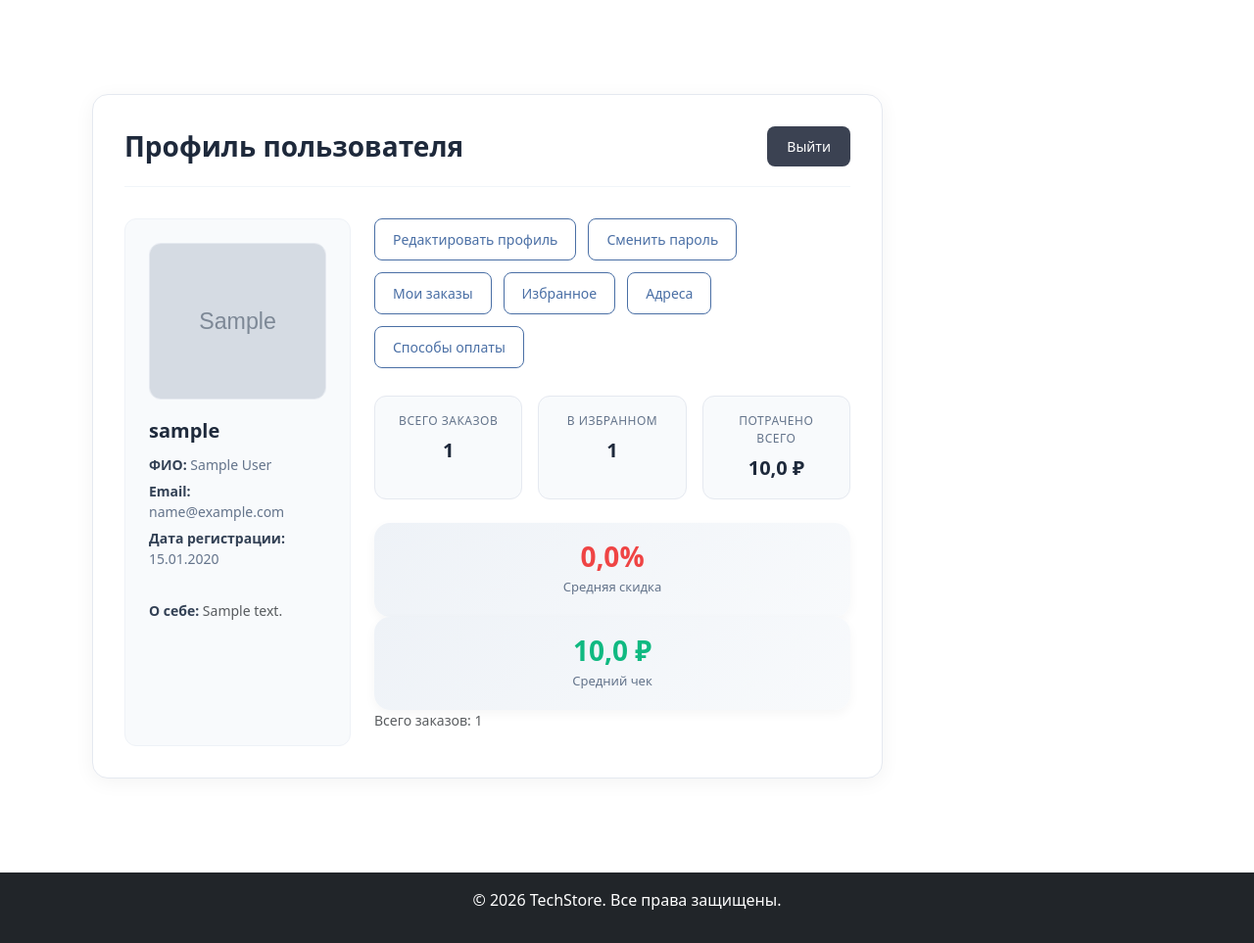
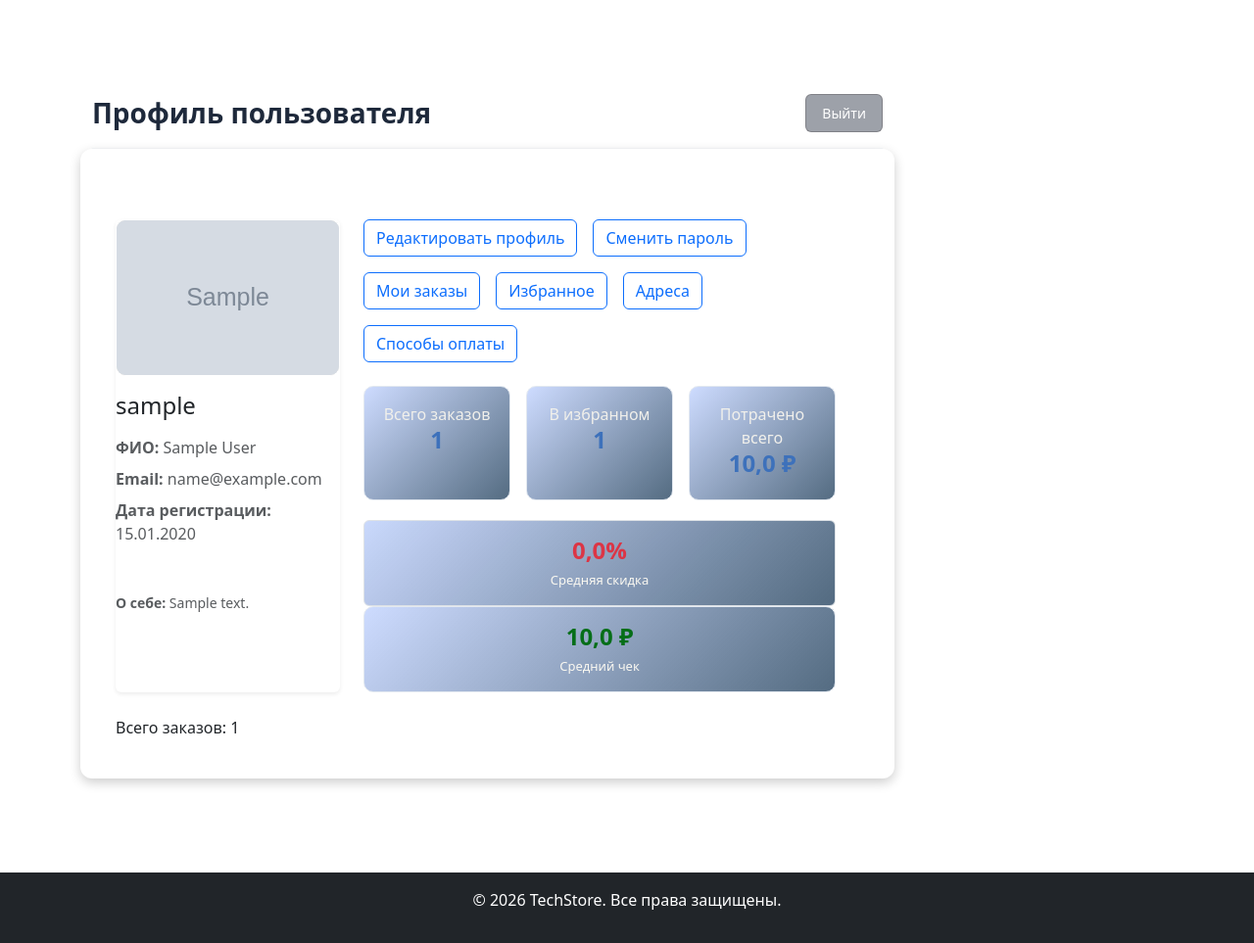
Before and after one commit to Walchonok2013-hub/techstore, a Django app: page /accounts/profile/ in a window 1280 px wide. Shown: the part 56-1019 px from the top of the page at 98% size. Run offline with Django 5.2, Linux system fonts and the light colour scheme; a user stored in the database is signed in; tables that the repository leaves empty hold one stand-in row (values such as "Sample post"); grey boxes marked "Sample" are stand-in pictures.

Commit message:
First commit

```diff
--- a/accounts/templates/accounts/profile.html
+++ b/accounts/templates/accounts/profile.html
@@ -1,32 +1,32 @@
-
 {% extends 'base.html' %}
 {% load static %}
 
 {% block title %}Мой профиль — Магазин товаров{% endblock %}
 
+
 {% block extra_css %}
+
 <style>
-    /* --- Глобальные настройки профиля --- */
+    /* Базовые настройки и типографика */
     .profile-container {
         background: #ffffff;
-        border-radius: 16px;
-        box-shadow: 0 4px 20px rgba(0, 0, 0, 0.05);
-        padding: 32px;
-        margin-top: 24px;
-        border: 1px solid #e5e9f0;
+        border-radius: 12px;
+        box-shadow: 0 4px 12px rgba(0, 0, 0, 0.2);
+        padding: 24px;
+        margin-top: 20px;
     }
 
-    /* --- Шапка профиля (Заголовок + Кнопка) --- */
-    .profile-header {
+    /* Верхняя панель: заголовок и кнопка «Выйти» */
+    .header {
         display: flex;
         justify-content: space-between;
         align-items: center;
-        margin-bottom: 32px;
-        padding-bottom: 20px;
-        border-bottom: 1px solid #f1f5f9;
+        margin-bottom: 24px;
+        padding-bottom: 16px;
+        border-bottom: 1px solid #f8fafc;
     }
 
-    .profile-header h1 {
+    .header h1 {
         font-size: 28px;
         font-weight: 700;
         color: #1e293b;
@@ -34,182 +34,157 @@
         line-height: 1.2;
     }
 
-    .btn-logout {
+    .logout-btn {
         text-decoration: none;
         color: #ffffff;
-        background-color: #3b4252;
+        background-color: #363e4e7c;
         font-size: 14px;
         font-weight: 500;
-        padding: 10px 20px;
-        border-radius: 8px;
+        padding: 8px 16px;
+        border-radius: 6px;
         transition: all 0.2s ease;
-        border: none;
-        cursor: pointer;
+        border: 1px solid #5b5a5e70;
+
     }
 
-    .btn-logout:hover {
-        background-color: #2e3440;
-        box-shadow: 0 4px 12px rgba(59, 66, 82, 0.3);
+    .logout-btn:hover {
+        color: #eef2f7;
+        background-color: #db3434;
     }
 
-    /* --- Левая колонка (Аватар и инфо) --- */
-    .profile-info-card {
-        background: #f8fafc;
-        border-radius: 12px;
-        padding: 24px;
-        height: 100%;
-        border: 1px solid #eef2f7;
-    }
-
-    .avatar-wrapper {
+    /* Карточка с аватаром и данными пользователя */
+    .avatar-container {
         width: 100%;
         height: 160px;
-        background-color: #ffffff;
-        border-radius: 12px;
+        background-color: #e4e3e1;
+        border-radius: 10px;
         display: flex;
         align-items: center;
         justify-content: center;
         overflow: hidden;
-        margin-bottom: 20px;
-        border: 1px solid #e5e9f0;
-        box-shadow: inset 0 2px 4px rgba(0,0,0,0.03);
+        margin-bottom: 16px;
+        border: 1px solid #ffffff;
     }
 
-    .avatar-wrapper img {
+    .avatar {
         width: 100%;
         height: 100%;
         object-fit: cover;
         display: block;
     }
 
-    .profile-details h2 {
-        font-size: 20px;
+    .profile-info h2 {
+        font-size: 22px;
         font-weight: 600;
         color: #1e293b;
         margin-bottom: 12px;
     }
 
-    .profile-details p {
+    .profile-info p {
         font-size: 14px;
         color: #64748b;
         line-height: 1.5;
-        margin: 6px 0;
+        margin: 4px 0;
     }
 
-    .profile-details strong {
-        color: #334155;
-    }
+    /* Панель кнопок действий */
+    .action-buttons {
 
-    /* --- Правая колонка (Меню и Статистика) --- */
-
-    /* Меню действий */
-    .action-menu {
         display: flex;
         flex-wrap: wrap;
-        gap: 12px;
-        margin-bottom: 28px;
-    }
-
-    .btn-profile-action {
-        color: #4a6fa5;
-        border-color: #4a6fa5;
-        background-color: transparent;
-        font-weight: 500;
-        border-radius: 8px;
-        padding: 10px 18px;
-        font-size: 14px;
-        transition: all 0.2s ease;
-        border: 1px solid #4a6fa5;
-        text-decoration: none;
-        display: inline-block;
-    }
-
-    .btn-profile-action:hover {
-        background-color: #eef2f7;
-        color: #2b4d7a;
-        border-color: #2b4d7a;
-    }
-
-    /* Сетка статистики */
-    .stats-grid {
-        display: grid;
-        grid-template-columns: repeat(auto-fit, minmax(130px, 1fr));
-        gap: 16px;
+        gap: 10px;
         margin-bottom: 24px;
     }
 
-    /* Обычная карточка статистики */
-    .stat-card {
-        background-color: #f8fafc;
-        padding: 16px;
-        border-radius: 12px;
-        text-align: center;
-        border: 1px solid #e5e9f0;
-        transition: transform 0.2s ease, box-shadow 0.2s ease;
+    .action-buttons .btn {
+        border-radius: 8px;
+        font-size: 14px;
+        font-weight: 500;
+        padding: 10px 16px;
+        border: 1px solid #cbd5e1;
+        color: #334155;
+        background-color: #6695bb;
+        transition: all 0.2s ease;
     }
 
-    .stat-card:hover {
-        transform: translateY(-2px);
-        box-shadow: 0 4px 12px rgba(0, 0, 0, 0.05);
+
+    .action-buttons .btn:hover {
+        border-color: #3b82f6;
+        color: #5774a3;
+        background-color: #eff6ff;
     }
 
-    .stat-card .label {
-        display: block;
-        font-size: 12px;
-        color: #64748b;
-        margin-bottom: 6px;
-        font-weight: 500;
-        text-transform: uppercase;
-        letter-spacing: 0.5px;
+    /* Статистика: сетка карточек */
+    .stats {
+        display: grid;
+        grid-template-columns: repeat(auto-fit, minmax(140px, 1fr));
+        gap: 16px;
+        margin-bottom: 20px;
     }
 
-    .stat-card .value {
-        display: block;
-        font-size: 20px;
+    .stat-card {
+        background: linear-gradient(135deg, #8fafff71 0%, #435d75e8 100%);
+        color:  #f1f0eb;
+        padding: 16px;
+        border-radius: 10px;
+        text-align: center;
+        border: 1px solid #e2e8f0;
+    }
+    .stat-card h2 {
+        font-size: 24px;
         font-weight: 700;
-        color: #1e293b;
+        color:  #3d71bb ;
+        margin: 0 0 6px 0;
+    }
+    .stat-card h3 {
+        font-size: 24px;
+        font-weight: 700;
+        color: #066e18;
+        margin: 0 0 6px 0;
     }
 
-    /* Акцентные карточки (Скидка и Средний чек) */
-    .stat-card-accent {
-        background: linear-gradient(135deg, #eef2f7 0%, #f8fafc 100%);
-        border: none;
-        padding: 20px;
-        border-radius: 16px;
-        text-align: center;
-        box-shadow: 0 4px 12px rgba(0, 0, 0, 0.04);
-        grid-column: 1 / -1; /* Растягиваем на всю ширину сетки */
+    .stat-card p {
+        font-size: 13px;
+        color: #faf8f1;
+        margin: 0;
     }
 
-    .stat-card-accent h3 {
-        margin: 0 0 8px 0;
-        font-size: 28px;
-        font-weight: 700;
-        line-height: 1;
+    /* Блок средней скидки (выделенный) */
+    .discount-block {
+        background: #ffffff;
+        padding: 16px;
+        border-radius: 10px;
+        text-align: center;
+        border: 1px solid #e2e8f0;
+        box-shadow: inset 0 1px 3px rgba(0, 0, 0, 0.05);
     }
 
-    .stat-card-accent p {
-        margin: 0;
+    .discount-block h3 {
+        font-size: 24px;
+        font-weight: 700;
+        color: #d34e4e;
+        margin: 0 0 6px 0;
+    }
+
+    .discount-block p {
         font-size: 13px;
         color: #64748b;
+        margin: 0;
     }
 
-    /* Цвет для скидки (красный акцент) */
-    .stat-card-accent.discount-card h3 { color: #ef4444; }
+/* Список заказов: сброс стилей списка */
 
-    /* Цвет для среднего чека (зеленый акцент) */
-    .stat-card-accent.check-card h3 { color: #10b981; }
-
-    /* --- Список заказов --- */
+/* Сброс стилей списка */
 .orders-list {
     list-style: none;
     padding: 0;
     margin: 0;
 }
 
+
 .order-item {
     background: #ffffff;
-        border: 1px solid #e5e9f0;
+    border: 1px solid #e2e8f0;
     border-radius: 12px;
     padding: 16px 20px;
     margin-bottom: 12px;
@@ -301,86 +276,103 @@
 
 {% block content %}
 <div class="container my-5">
-    <div class="profile-container">
+    <!-- Верхняя панель -->
+    <div class="header">
+        <h1>Профиль пользователя</h1>
+        <a href="{% url 'accounts:logout' %}" class="logout-btn">Выйти</a>
+    </div>
 
-        <!-- Верхняя панель -->
-        <div class="profile-header">
-            <h1>Профиль пользователя</h1>
-            <a href="{% url 'accounts:logout' %}" class="btn-logout">Выйти</a>
-        </div>
+    <!-- Основной контейнер -->
+    <div class="row g-4 profile-container">
+
+
 
         <div class="row g-4">
 
-            <!-- Левая колонка: аватар и данные -->
+<!-- Левая колонка: аватар и базовые данные -->
 <div class="col-12 col-md-4">
-                <div class="profile-info-card">
-                    <div class="avatar-wrapper">
+    <div class="card border-0 shadow-sm h-100">
+        <!-- Блок аватара: исправлено на user.profile.avatar -->
+        <div class="avatar-container">
             {% if user.profile.avatar %}
-                            <img src="{{ user.profile.avatar.url }}" alt="Аватар пользователя">
+                <img src="{{ user.profile.avatar.url }}" alt="Аватар пользователя" class="avatar">
             {% else %}
-                            <img src="/media/avatars/default-avatar.png" alt="Фото">
+                <!-- Убедись, что этот файл реально лежит в media/avatars/ -->
+                <img src="/media/avatars/default-avatar.png" alt="Фото" class="avatar">
             {% endif %}
         </div>
 
-                    <div class="profile-details">
-                        <h2>{{ user.username }}</h2>
+        <!-- Данные: добавлены first_name и last_name -->
+        <h2 class="h4 mb-3">{{ user.username }}</h2>
 
         {% if user.first_name or user.last_name %}
-                            <p><strong>ФИО:</strong> {{ user.first_name }} {{ user.last_name }}</p>
+            <p class="text-muted mb-2"><strong>ФИО:</strong> {{ user.first_name }} {{ user.last_name }}</p>
         {% endif %}
 
-                        <p><strong>Email:</strong> {{ user.email }}</p>
-                        <p><strong>Дата регистрации:</strong> {{ user.date_joined|date:"d.m.Y" }}</p>
+        <p class="text-muted mb-2"><strong>Email:</strong> {{ user.email }}</p>
+        <p class="text-muted"><strong>Дата регистрации:</strong> {{ user.date_joined|date:"d.m.Y" }}</p>
 
+        <!-- Опционально: вывод "О себе" из профиля -->
         {% if user.profile.bio %}
-                            <hr class="my-3 border-top-0 border-bottom-1 border-gray-200">
+            <hr class="my-3 border-top-0">
             <p class="small text-muted"><strong>О себе:</strong> {{ user.profile.bio }}</p>
         {% endif %}
     </div>
 </div>
-            </div>
+
 
     <!-- Правая колонка: меню, статистика, заказы -->
     <div class="col-12 col-md-8">
         <!-- Меню действий -->
-                <div class="action-menu">
-                    <a href="{% url 'accounts:edit_profile' %}" class="btn-profile-action">Редактировать профиль</a>
-                    <a href="{% url 'accounts:change_password' %}" class="btn-profile-action">Сменить пароль</a>
-                    <a href="{% url 'orders:my_orders' %}" class="btn-profile-action">Мои заказы</a>
-                    <a href="{% url 'accounts:favorites' %}" class="btn-profile-action">Избранное</a>
-                    <a href="{% url 'accounts:profile_addresses' %}" class="btn-profile-action">Адреса</a>
-                    <a href="{% url 'accounts:payment_methods' %}" class="btn-profile-action">Способы оплаты</a>
+        <div class="d-flex flex-wrap gap-3 mb-4">
+            <a href="{% url 'accounts:edit_profile' %}" class="btn btn-outline-primary">Редактировать профиль</a>
+            <a href="{% url 'accounts:change_password' %}" class="btn btn-outline-primary">Сменить пароль</a>
+            <a href="{% url 'orders:my_orders' %}" class="btn btn-outline-primary">Мои заказы</a>
+            <a href="{% url 'accounts:favorites' %}" class="btn btn-outline-primary">Избранное</a>
+
+            <a href="{% url 'accounts:profile_addresses' %}" class="btn btn-outline-primary">Адреса</a>
+            <a href="{% url 'accounts:payment_methods' %}" class="btn btn-outline-primary">Способы оплаты</a>
         </div>
 
+
        <!-- Статистика -->
-                <div class="stats-grid">
+<div class="stats">
     <div class="stat-card">
         <span class="label">Всего заказов</span>
-                        <span class="value">{{ orders_count }}</span>
+        <span class="value"><h2>{{ orders_count }}</h2></span>
     </div>
+
     <div class="stat-card">
         <span class="label">В избранном</span>
-                        <span class="value">{{ favorites_count }}</span>
+        <span class="value"><h2>{{ favorites_count }}</h2></span>
     </div>
+
     <div class="stat-card">
         <span class="label">Потрачено всего</span>
-                        <span class="value">{{ total_spent|floatformat:1 }} ₽</span>
+        <span class="value"><h2>{{ total_spent|floatformat:1}} ₽</h2></span>
+
     </div>
 </div>
 
-                <!-- Акцент: Средняя скидка -->
-                <div class="stat-card-accent discount-card">
-                    <h3>{{ average_discount_percent|floatformat:1 }}%</h3>
+
+
+
+<div class="stat-card bg-light p-3 rounded border">
+    <h3 class="text-danger">
+        {{ average_discount_percent|floatformat:1 }}%
+    </h3>
     <p>Средняя скидка</p>
 </div>
 
-                <!-- Акцент: Средний чек -->
-                <div class="stat-card-accent check-card">
-                    <h3>{{ average_check|floatformat:1 }} ₽</h3>
+    <!-- Новый блок: Средний чек -->
+    <div class="stat-card">
+        <h3>{{ average_check|floatformat:1}} ₽</h3>
         <p>Средний чек</p>
     </div>
+</div>
 
-                <!-- Список заказов -->
+
+<!-- Вывод списка заказов (только если они есть) -->
 {% if orders %}
     <ul class="orders-list">
         {% for order in orders %}
@@ -400,13 +392,12 @@
     </ul>
 {% endif %}
 
-                <!-- Сообщение о количестве заказов -->
+<!-- Сообщение о количестве заказов (выводится всегда) -->
 {% if orders_count == 0 %}
-                    <p class="text-muted">У вас пока нет заказов.</p>
+    <p>У вас пока нет заказов.</p>
 {% else %}
-                    <p class="text-muted small">Всего заказов: {{ orders_count }}</p>
+    <p>Всего заказов: {{ orders_count }}</p>
 {% endif %}
-            </div>
         </div>
     </div>
 </div>
```
Also changed, not shown: other parts of accounts/templates/accounts/profile.html (+16 -16 lines). Lines whose indentation alone changed are shown as unchanged.
